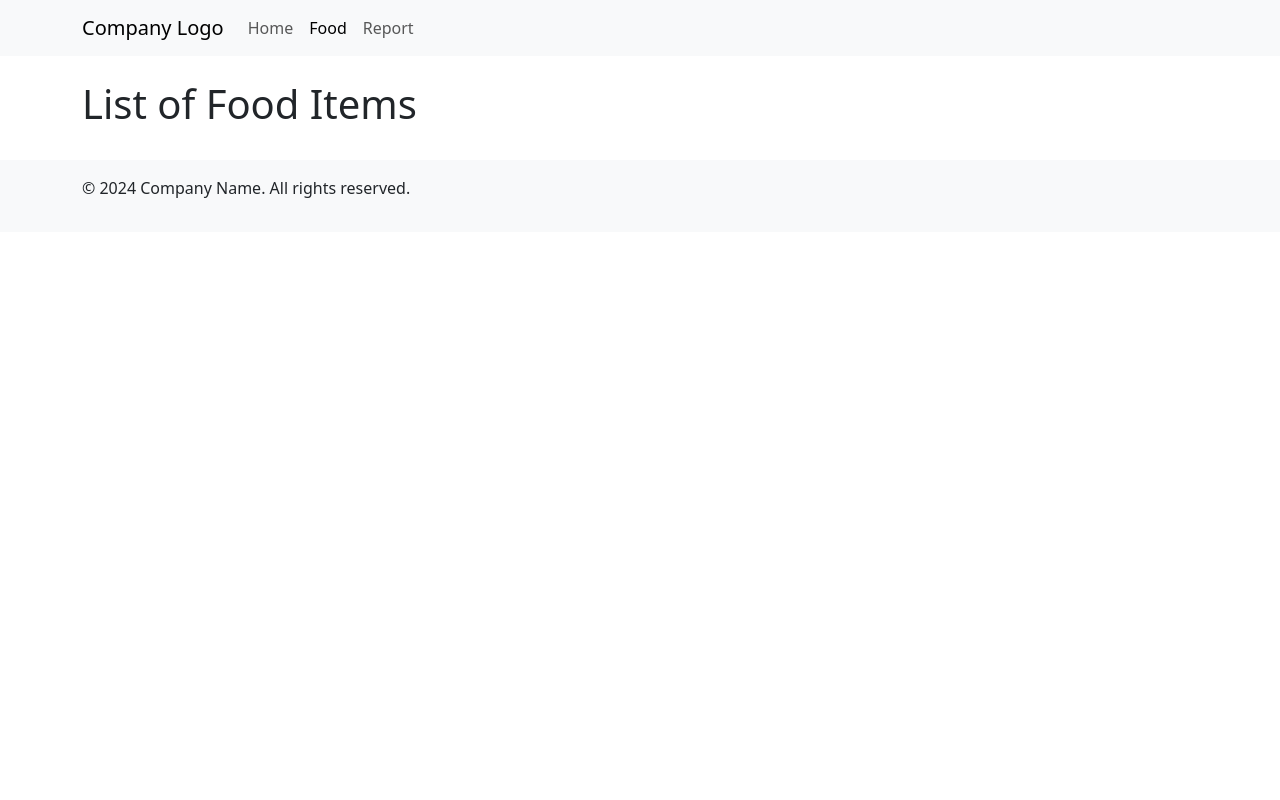
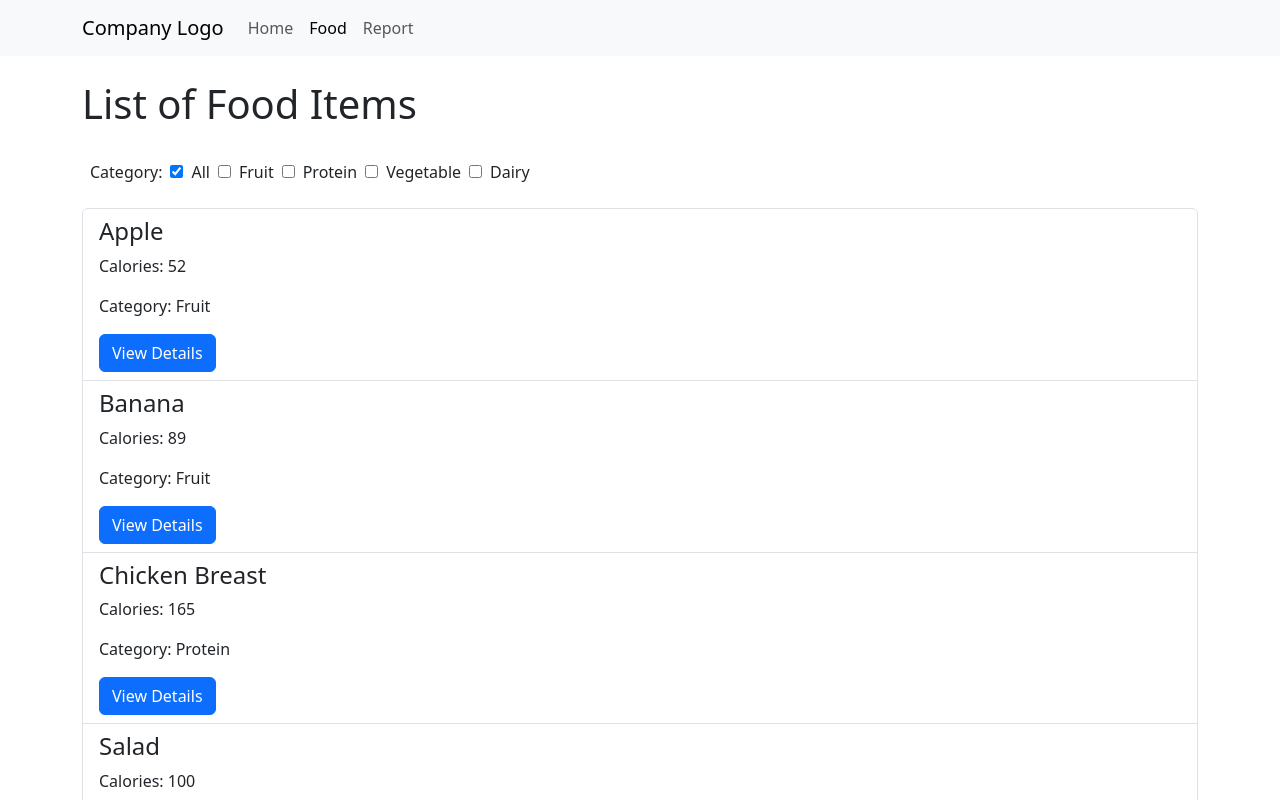
Before and after one commit to 7vTr0x7/React.js-2, a React (Vite) app in the folder IR5.1_HW2/: page /food in a window 1280 px wide. Shown: the top 800 px of the page. Built offline with nearby package versions, Linux system fonts and the light colour scheme.

Commit message:
IR5.1_HW2 - FoodItems

```diff
--- a/IR5.1_HW2/src/pages/FoodItems.jsx
+++ b/IR5.1_HW2/src/pages/FoodItems.jsx
@@ -1,13 +1,117 @@
-import React from "react";
+import { useState } from "react";
 import Header from "../components/Header";
 import Footer from "../components/Footer";
+import { foodItemsData } from "../utils/common";
+import { Link } from "react-router-dom";
 
 const FoodItems = () => {
+  const [categories, setCategories] = useState(["All"]);
+
+  const categoriesHandler = (e) => {
+    const { value, checked } = e.target;
+
+    if (value === "All") {
+      if (checked) {
+        setCategories(["All"]);
+      }
+    } else {
+      if (checked) {
+        setCategories((prev) => {
+          const values = prev.filter((category) => category !== "All");
+          return [...values, value];
+        });
+      } else {
+        setCategories((prev) => {
+          const newCategories = prev.filter((category) => category !== value);
+          return newCategories.length === 0 ? ["All"] : newCategories;
+        });
+      }
+    }
+  };
+
+  const filteredItems =
+    categories.includes("All") || categories.length === 0
+      ? foodItemsData
+      : foodItemsData.filter((item) => categories.includes(item.category));
+
   return (
     <>
       <Header />
       <div className="container py-4">
         <h1>List of Food Items</h1>
+
+        <div className="py-4">
+          <label className="px-2">Category: </label>
+          <input
+            id="all"
+            type="checkbox"
+            value="All"
+            checked={categories.includes("All")}
+            onChange={categoriesHandler}
+          />
+          <label htmlFor="all" className="px-2">
+            All
+          </label>
+
+          <input
+            id="fruit"
+            type="checkbox"
+            value="Fruit"
+            checked={categories.includes("Fruit")}
+            onChange={categoriesHandler}
+          />
+          <label htmlFor="fruit" className="px-2">
+            Fruit
+          </label>
+
+          <input
+            id="protein"
+            type="checkbox"
+            value="Protein"
+            checked={categories.includes("Protein")}
+            onChange={categoriesHandler}
+          />
+          <label htmlFor="protein" className="px-2">
+            Protein
+          </label>
+
+          <input
+            id="vegetable"
+            type="checkbox"
+            value="Vegetable"
+            checked={categories.includes("Vegetable")}
+            onChange={categoriesHandler}
+          />
+          <label htmlFor="vegetable" className="px-2">
+            Vegetable
+          </label>
+
+          <input
+            id="dairy"
+            type="checkbox"
+            value="Dairy"
+            checked={categories.includes("Dairy")}
+            onChange={categoriesHandler}
+          />
+          <label htmlFor="dairy" className="px-2">
+            Dairy
+          </label>
+        </div>
+
+        <div>
+          <ul className="list-group">
+            {filteredItems.map((item) => (
+              <li className="list-group-item" key={item.id}>
+                <h4>{item.name}</h4>
+                <p>Calories: {item.calories}</p>
+                <p>Category: {item.category}</p>
+                <Link to="#" className="btn btn-primary">
+                  View Details
+                </Link>
+              </li>
+            ))}
+          </ul>
+        </div>
       </div>
       <Footer />
     </>
```
